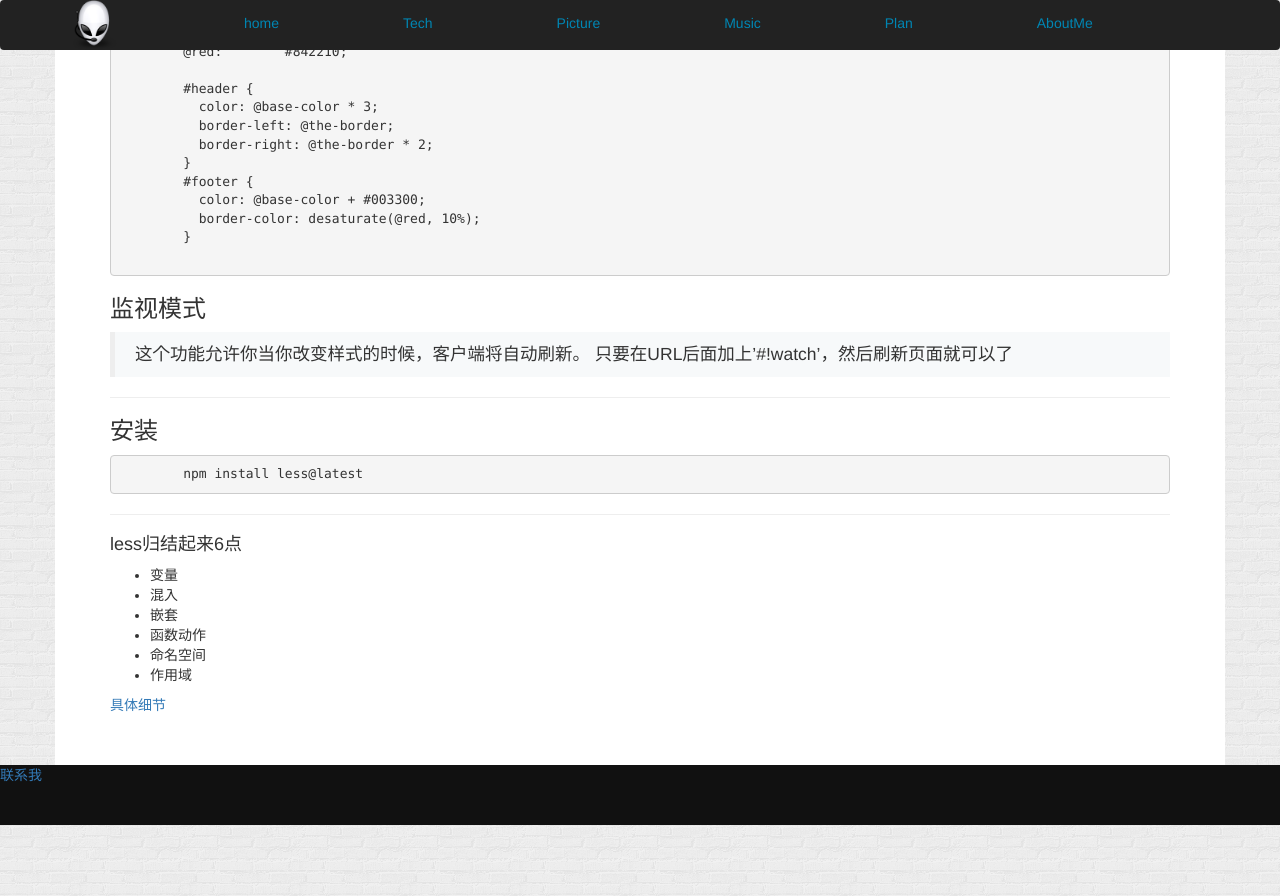
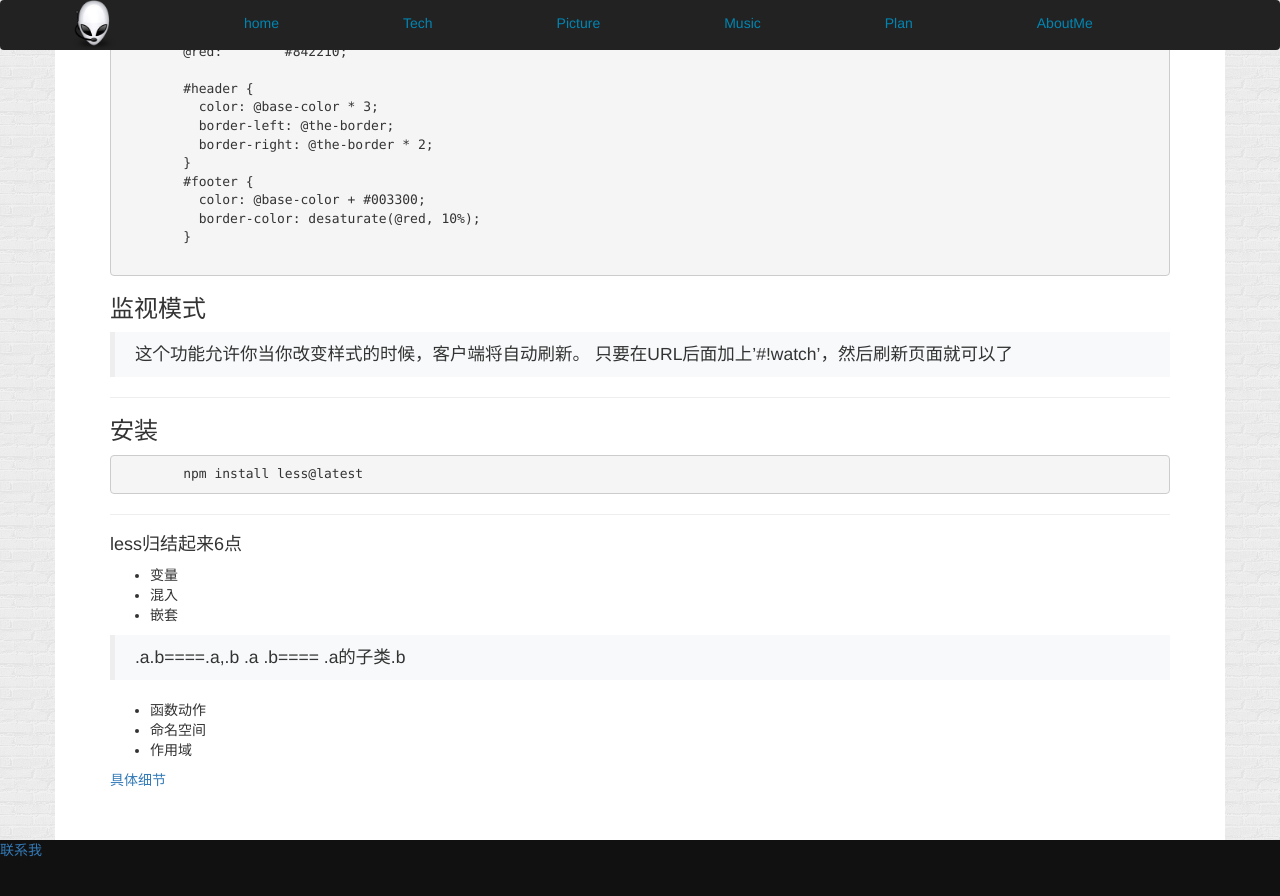
Before and after one commit to GeorageLiang/georageliang.github.com, a Jekyll site: the page built from md/less.md, in a window 1280 px wide and 900 px high, scrolled down 1337 px. Shown: the top 896 px of the window. Built offline with Jekyll 4.4.1, drawn with Linux system fonts in a browser that asks for light colours; Markdown is read by kramdown in place of the engine named in the settings; comment, search, counter and statistics services are not loaded; before the commit the page ends 2162 px from its top, so only the background shows below that.

Commit message:
update less

```diff
--- a/md/less.md
+++ b/md/less.md
@@ -100,6 +100,10 @@ less note
 - 变量
 - 混入
 - 嵌套
+
+> .a.b====.a,.b
+> .a .b==== .a的子类.b
+
 - 函数动作
 - 命名空间
 - 作用域
```
